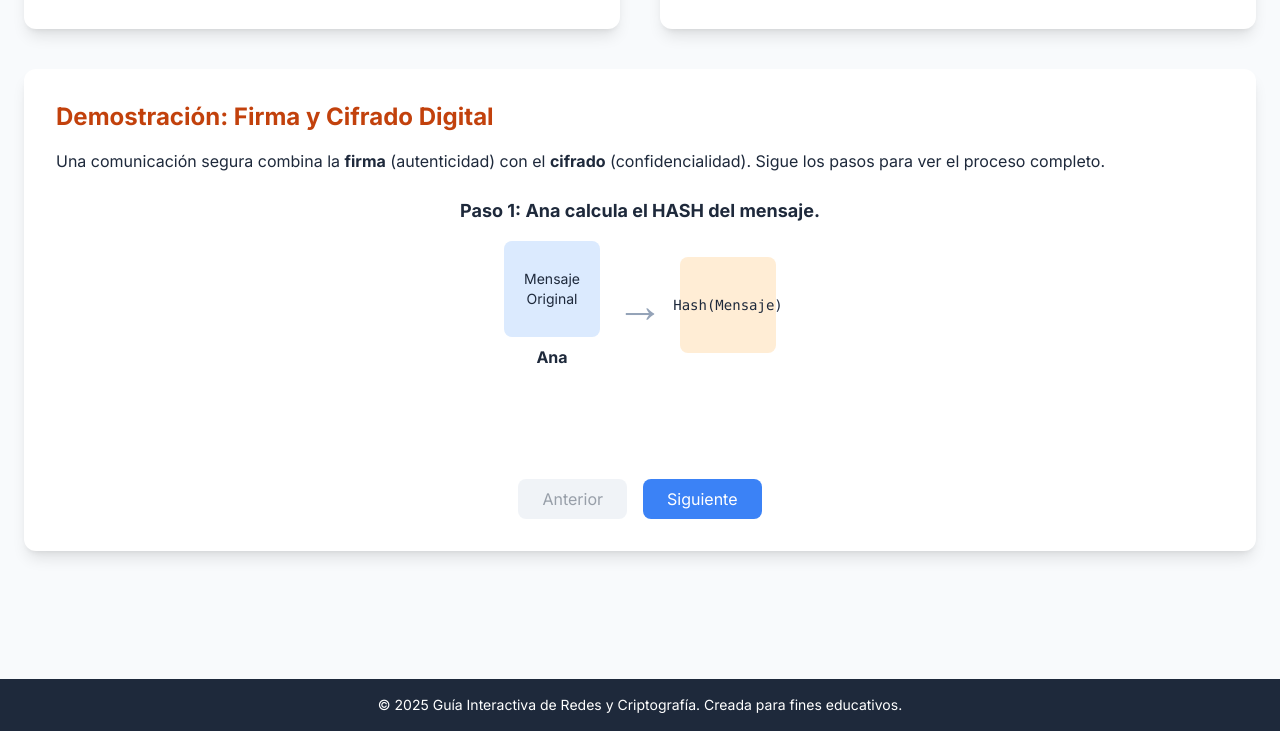
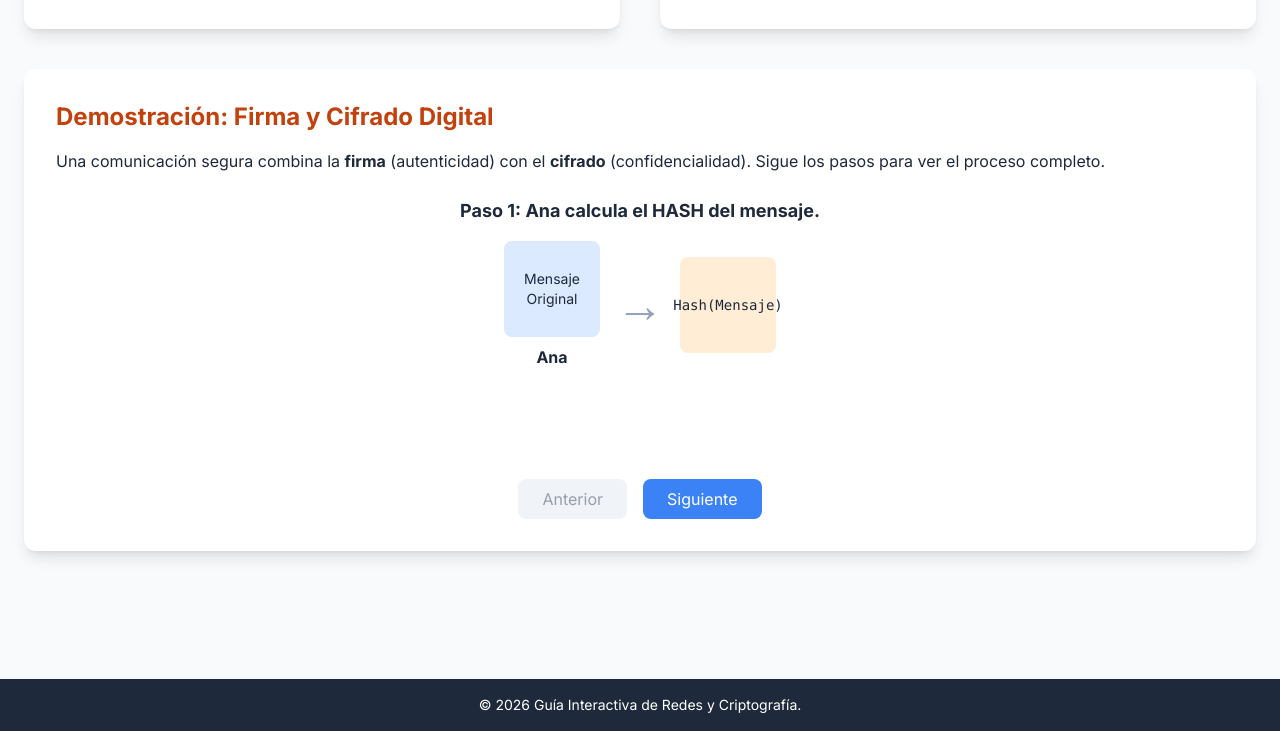
Before and after one commit to GonzaMichea/Ayudantias-Redes-de-Computadores, a plain HTML site: page ayudantia-01/index.html in a window 1280 px wide. Shown: the part 2365-3096 px from the top of the page. Drawn offline with nearby package versions, Linux system fonts and the light colour scheme.

Commit message:
actualizacion del  html

```diff
--- a/ayudantia-01/index.html
+++ b/ayudantia-01/index.html
@@ -266,7 +266,7 @@
 
     <footer class="bg-slate-800 text-white mt-20">
         <div class="container mx-auto px-6 py-4 text-center text-sm">
-            <p>&copy; 2025 Guía Interactiva de Redes y Criptografía. Creada para fines educativos.</p>
+            <p>&copy; 2026 Guía Interactiva de Redes y Criptografía.</p>
         </div>
     </footer>
 
```
